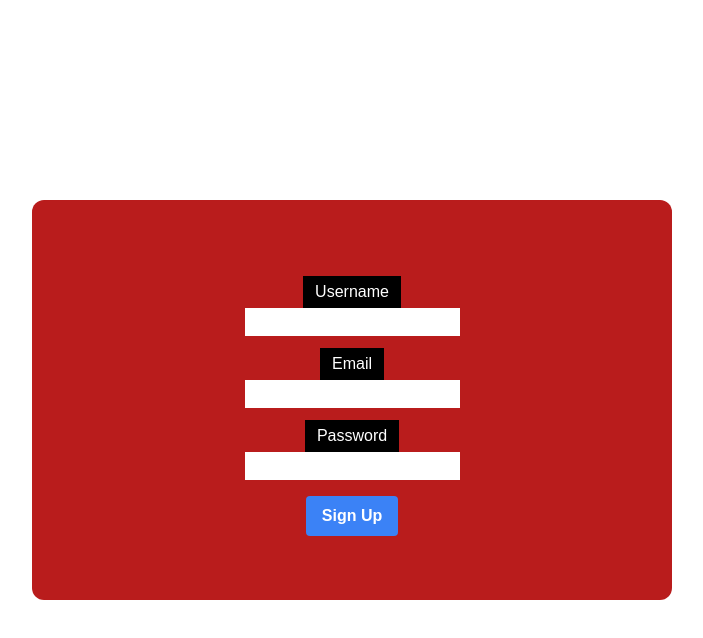
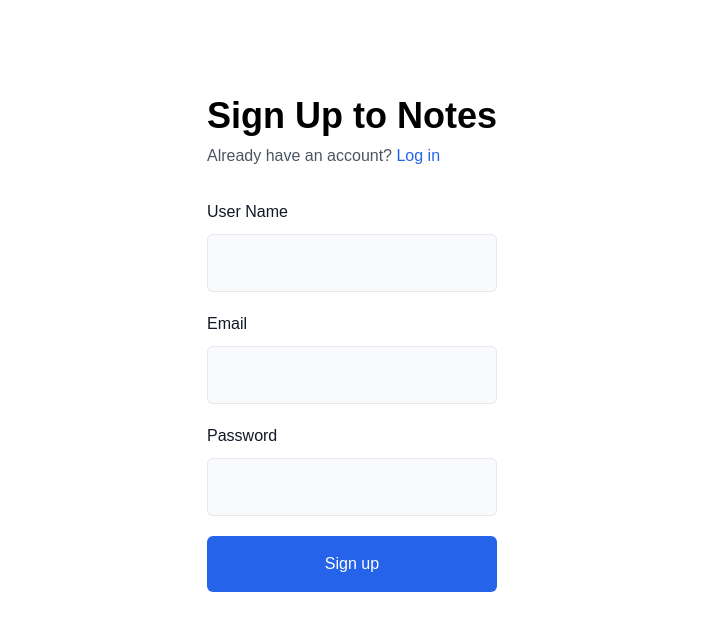
Before and after one commit to halilyilmz/note_site, a Next.js app: page /signUp in a window 1280 px wide. Shown: the top 638 px of the page, without its empty margins (288-991 px from the left). Built offline with nearby package versions, Linux system fonts and the light colour scheme.

Commit message:
ui is updated

```diff
--- a/app/api/logedinCheck/route.ts
+++ b/app/api/logedinCheck/route.ts
@@ -4,8 +4,6 @@ import connect from "@/utils/db";
 export const GET=async()=>{
     try{
         await connect();
-
-
 
         return new NextResponse("true",{status:200});
 
--- a/app/api/notes/route.ts
+++ b/app/api/notes/route.ts
@@ -18,9 +18,6 @@ export const GET=async(request:NextRequest)=>{
         const res=await getNotes(userid);
 
         return new NextResponse(JSON.stringify({message:res}),{status:200});
-
-
-
     }
     catch (err: unknown) {
         if (err instanceof Error) {
--- a/app/api/userLogin/route.ts
+++ b/app/api/userLogin/route.ts
@@ -8,7 +8,7 @@ import { cookies } from "next/headers";
 export const POST = async (request: NextRequest) => {
     try {
 
-        const body =await  request.json();
+        const body =await request.json();
         await connect();
 
         const user = await User.findOne({username:body.username});
--- a/app/page.tsx
+++ b/app/page.tsx
@@ -65,7 +65,6 @@ async function logedinCheck(token: string) {
   return islogedin;
 }
 
-// Cookie'den token alma fonksiyonu (Yalnızca istemci tarafında çalışır)
 function getCookie(name: string): string | null {
   if (typeof window !== "undefined") {
     const nameLenPlus = (name.length + 1);
--- a/app/signUp/page.tsx
+++ b/app/signUp/page.tsx
@@ -1,60 +1,99 @@
 'use client'
-import React,{useState} from 'react'
+import React, { useState } from 'react'
 
 const Page = () => {
+  const [username, setUsername] = useState("");
+  const [email, setEmail] = useState("");
+  const [password, setPassword] = useState("");
+  const [response, setResponse] = useState<string>("");
 
-    const [username, setUsername]=useState<string>("");
-    const [password, setPassword]=useState<string>("");
-    const [response, setResponse]=useState<string>("");
-    const [email, setEmail]=useState<string>("");
-    const [messegecolor, setMessegecolor]=useState<string>("text-yellow-400");
+  async function getmessage(event: React.FormEvent) {
+    event.preventDefault();
 
-    async function getmessage(){
-        const res =await fetch("/api/users", {
+    const res = await fetch("/api/users", {
       method: "POST",
       headers: {
         'Content-Type': 'application/json'
       },
-            body: JSON.stringify({ username, password,email })
+      body: JSON.stringify({ username, email, password })
     });
-        let resstring=await res.text();
-        if(resstring === "{\"message\":\"user created\"}"){
-            setMessegecolor("text-green-400");
-            resstring="user is created"
+
+    const data = await res.json(); // JSON olarak parse et
+    console.log(data);
+    setResponse(data.message); // data.message doğru şekilde alınacak
+    setInterval(() => {
       window.location.href="/"
-        }
-        setResponse(resstring);
+    }, 3000);
   }
 
+  return (
+    <div>
+      <section className="bg-white h-screen">
+        <div className="flex justify-center items-center">
+          <div className="flex items-center justify-center px-4 py-10 bg-white sm:px-6 lg:px-8 sm:py-16 lg:py-24">
+            <div className="xl:w-full xl:max-w-sm 2xl:max-w-md xl:mx-auto">
+              <h2 className="text-3xl font-bold leading-tight text-black sm:text-4xl">Sign Up to Notes</h2>
+              <p className="mt-2 text-base text-gray-600">
+                Already have an account? <a href="#" className="font-medium text-blue-600 hover:underline">Log in</a>
+              </p>
 
-  return (
-    <div className=' h-screen flex justify-center items-center'>
-    <div className="h-2/4 w-1/2 ">
-      <form  onSubmit={(e)=>{ e.preventDefault();getmessage()}}  className="flex flex-col bg-red-700 h-full justify-center items-center rounded-xl">
-        <label className=" mt-3 text-center px-3 py-1  bg-black text-white">Username</label>
-        <input onChange={(e)=>{setUsername(e.target.value)}} type="text" name="username" className="text-black px-1 py-0.5" />
+              <form onSubmit={getmessage} className="mt-8">
+                <div className="space-y-5">
+                  <div>
+                    <label className="text-base font-medium text-gray-900"> User Name </label>
+                    <div className="mt-2.5">
+                      <input
+                        type="text"
+                        name="username"
+                        value={username}
+                        onChange={(e) => setUsername(e.target.value)}
+                        className="block w-full p-4 text-black border border-gray-200 rounded-md bg-gray-50 focus:outline-none focus:border-blue-600"
+                      />
+                    </div>
+                  </div>
 
+                  <div>
+                    <label className="text-base font-medium text-gray-900"> Email </label>
+                    <div className="mt-2.5">
+                      <input
+                        type="email"
+                        name="email"
+                        value={email}
+                        onChange={(e) => setEmail(e.target.value)}
+                        className="block w-full p-4 text-black border border-gray-200 rounded-md bg-gray-50 focus:outline-none focus:border-blue-600"
+                      />
+                    </div>
+                  </div>
 
-        <label className=" mt-3 text-center px-3 py-1  bg-black text-white">Email</label>
-        <input onChange={(e)=>{setEmail(e.target.value)}} type="text" name="email" className="text-black px-1 py-0.5" />
+                  <div>
+                    <label className="text-base font-medium text-gray-900"> Password </label>
+                    <div className="mt-2.5">
+                      <input
+                        type="password"
+                        name="password"
+                        value={password}
+                        onChange={(e) => setPassword(e.target.value)}
+                        className="block w-full p-4 text-black border border-gray-200 rounded-md bg-gray-50 focus:outline-none focus:border-blue-600"
+                      />
+                    </div>
+                  </div>
 
-        <label className=" mt-3 text-center px-3 py-1 bg-black text-white">Password</label>
-        <input onChange={(e)=>{setPassword(e.target.value)}} type="password" name="password" className="text-black px-1 py-0.5" />
+                  <div>
+                    <button type="submit" className="w-full px-4 py-4 text-white bg-blue-600 rounded-md hover:bg-blue-700">Sign up</button>
+                  </div>
+                </div>
+              </form>
 
-        <button className=" bg-blue-500 hover:bg-blue-700 text-white font-bold py-2 px-4 rounded mt-4">
-          Sign Up
-        </button>
-
-
-      </form>
               {response && (
-                <p className={` mt-4 ${messegecolor} bg-gray-800 p-2 rounded `}>{response}</p>
+                <p className="mt-4 text-yellow-400 bg-gray-800 p-2 rounded">{response}</p>
               )}
 
-
             </div>
+          </div>
+        </div>
+      </section>
     </div>
   )
 }
 
-export default Page
+export default Page;
--- a/app/userLogin/page.tsx
+++ b/app/userLogin/page.tsx
@@ -1,50 +1,78 @@
 'use client'
-import React,{useState} from 'react'
-
+import React, { useState } from 'react'
 
 const Page = () => {
+  const [username, setUsername] = useState("");
+  const [password, setPassword] = useState("");
+  const [response, setResponse] = useState("");
 
-    const [username, setUsername]=useState("");
-    const [password, setPassword]=useState("");
-    const [response, setResponse]=useState("");
+  async function getmessage(event: React.FormEvent) {
+    event.preventDefault(); // Formun otomatik submit işlemini durdur
 
-    async function getmessage(){
-        const res =await fetch("/api/userLogin", {
+    const res = await fetch("/api/userLogin", {
       method: "POST",
       headers: {
         'Content-Type': 'application/json'
       },
-            body: JSON.stringify({ username, password })
+      body: JSON.stringify({ username, password }) // JSON formatına uygun hale getir
     });
-        const resstring=await res.text();
-        if(resstring=="loged in"){
-          window.location.href="/"
+
+    const resstring = await res.text();
+    if (resstring === "loged in") {
+      window.location.href = "/";
     }
-        console.log(resstring)
+    console.log(resstring);
     setResponse(resstring);
   }
 
+  return (
+    <div>
+      <section className="bg-white h-screen">
+        <div className="flex justify-center items-center">
+          <div className="flex items-center justify-center px-4 py-10 bg-white sm:px-6 lg:px-8 sm:py-16 lg:py-24">
+            <div className="xl:w-full xl:max-w-sm 2xl:max-w-md xl:mx-auto">
+              <h2 className="text-3xl font-bold leading-tight text-black sm:text-4xl">Log in to Notes</h2>
+              <p className="mt-2 text-base text-gray-600">
+                Don’t have an account? <a href="#" className="font-medium text-blue-600 hover:underline">Create a free account</a>
+              </p>
 
-  return (
-    <div className=' h-screen flex justify-center items-center'>
-    <div className="h-2/4 w-96  relative">
-      <form  onSubmit={(e)=>{ e.preventDefault();getmessage()}}  className="flex flex-col bg-red-800 h-full justify-center items-center rounded-xl">
-        <label className="text-center px-3 py-1  bg-black text-white">Username</label>
-        <input onChange={(e)=>{setUsername(e.target.value)}} type="text" name="username" className="text-black px-1 py-0.5" /> <br />
+              {/* Form */}
+              <form onSubmit={getmessage} className="mt-8">
+                <div className="space-y-5">
+                  <div>
+                    <label className="text-base font-medium text-gray-900"> User Name </label>
+                    <div className="mt-2.5">
+                      <input
+                        type="text"
+                        name="username"
+                        value={username}
+                        onChange={(e) => setUsername(e.target.value)}
+                        className="block w-full p-4 text-black border border-gray-200 rounded-md bg-gray-50 focus:outline-none focus:border-blue-600"
+                      />
+                    </div>
+                  </div>
 
+                  <div>
+                    <div className="flex items-center justify-between">
+                      <label className="text-base font-medium text-gray-900"> Password </label>
+                      <a href="#" className="text-sm font-medium text-blue-600 hover:underline"> Forgot password? </a>
+                    </div>
+                    <div className="mt-2.5">
+                      <input
+                        type="password"
+                        name="password"
+                        value={password}
+                        onChange={(e) => setPassword(e.target.value)}
+                        className="block w-full p-4 text-black border border-gray-200 rounded-md bg-gray-50 focus:outline-none focus:border-blue-600"
+                      />
+                    </div>
+                  </div>
 
-        <label className="text-center px-3 py-1 bg-black text-white">Password</label>
-        <input onChange={(e)=>{setPassword(e.target.value)}} type="password" name="password" className="text-black px-1 py-0.5" />
-
-        <button className="bg-blue-500 hover:bg-blue-700 text-white font-bold py-2 px-4 rounded mt-4">
-          Log In
-        </button>
-
-        <a className=' absolute bottom-8 right-24 font-medium text-yellow-500 underline hover:no-underline' href="/resetPassword">forgot your password?</a>
-
+                  <div>
+                    <button type="submit" className="w-full px-4 py-4 text-white bg-blue-600 rounded-md hover:bg-blue-700">Log in</button>
+                  </div>
+                </div>
               </form>
-
-
 
               {response && (
                 <p className="mt-4 text-yellow-400 bg-gray-800 p-2 rounded">{response}</p>
@@ -52,7 +80,10 @@ const Page = () => {
 
             </div>
           </div>
+        </div>
+      </section>
+    </div>
   )
 }
 
-export default Page
+export default Page;
--- a/utils/db.ts
+++ b/utils/db.ts
@@ -10,6 +10,7 @@ if(!MONGODB_URI){
 
 const connect =async()=>{
     const connectionsSate=mongoose.connection.readyState;
+
     if(connectionsSate===1){
         console.log("allready connected")
         return;
@@ -22,7 +23,8 @@ const connect =async()=>{
 
     try{
         await mongoose.connect(MONGODB_URI,{
-            dbName:"next1restapi"
+            dbName:"next1restapi",
+            serverSelectionTimeoutMS: 5000,
         });
         console.log("connected");
     }
```
Also changed, not shown: app/components/mainLogedin.tsx (+14 -102 lines), app/note/page.tsx (added, +50 -0 lines). Lines whose indentation alone changed are shown as unchanged.
